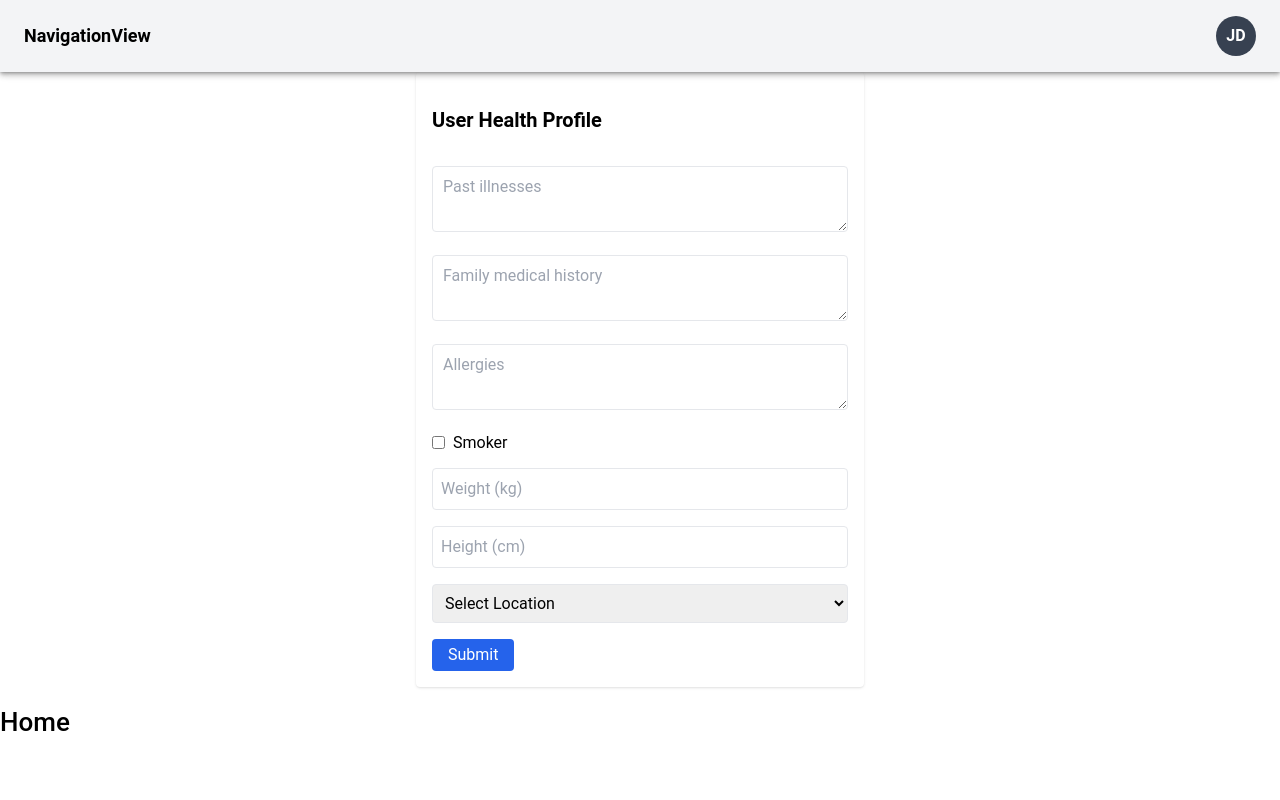
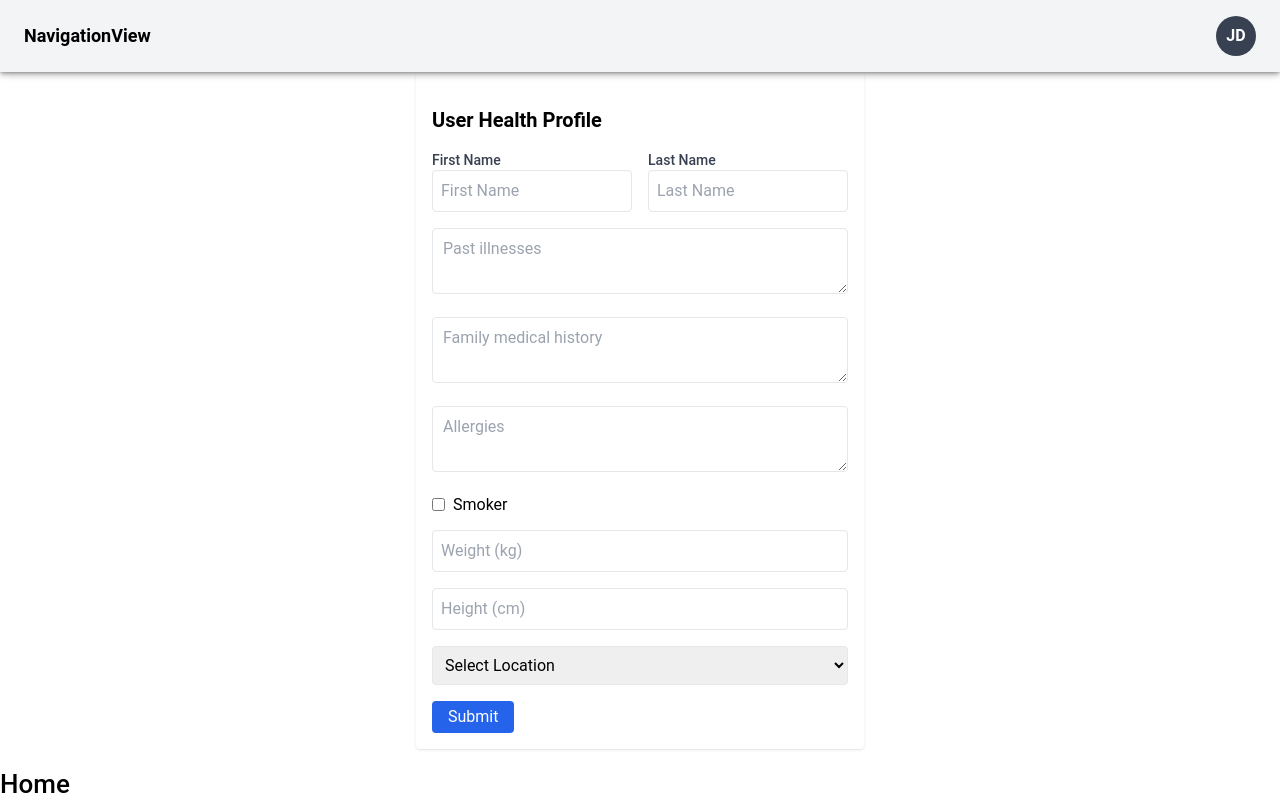
Before and after one commit to DimitarDevP/aiha-frontend, a React (Vite) app: page /tab1 in a window 1280 px wide. Built offline with nearby package versions, Linux system fonts and the light colour scheme.

Commit message:
added logic for navbar component rendering

```diff
--- a/src/components/Navigation/NavigationView.tsx
+++ b/src/components/Navigation/NavigationView.tsx
@@ -1,12 +1,14 @@
 import User from '../User/User'
+import { useState } from 'react';
+function NavigationView() {
+  const [isLoggedIn, setIsLoggedIn] = useState(true);
 
-function NavigationView() {
   return (
     <div className="flex justify-between items-center px-6 py-4 bg-gray-100 shadow z-[100000]">
       <div className="text-lg font-semibold">NavigationView</div>
-      <User />
+      {isLoggedIn && <User />} {/* Only show User component when logged in */}
     </div>
   );
 }
 
-export default NavigationView
+export default NavigationView;
--- a/src/components/User/UserInfo.tsx
+++ b/src/components/User/UserInfo.tsx
@@ -3,6 +3,8 @@ import React, { useState } from 'react';
 
 const UserProfileForm = () => {
   const [formData, setFormData] = useState({
+    firstName: '',
+    lastName: '',
     illnesses: '',
     familyHistory: '',
     allergies: '',
@@ -22,6 +24,7 @@ const UserProfileForm = () => {
       [name]: type === 'checkbox' ? checked : value,
     }));
   };
+
   const handleSubmit = (e: React.FormEvent) => {
     e.preventDefault();
     console.log('Form Submitted:', formData);
@@ -30,6 +33,37 @@ const UserProfileForm = () => {
   return (
     <form onSubmit={handleSubmit} className="max-w-md mx-auto p-4 bg-white shadow rounded space-y-4">
       <h2 className="text-xl font-bold mb-4">User Health Profile</h2>
+
+      <div className="grid grid-cols-2 gap-4">
+        <div>
+          <label htmlFor="firstName" className="block text-sm font-medium text-gray-700">
+            First Name
+          </label>
+          <input
+            type="text"
+            id="firstName"
+            name="firstName"
+            placeholder="First Name"
+            value={formData.firstName}
+            onChange={handleChange}
+            className="w-full border p-2 rounded"
+          />
+        </div>
+        <div>
+          <label htmlFor="lastName" className="block text-sm font-medium text-gray-700">
+            Last Name
+          </label>
+          <input
+            type="text"
+            id="lastName"
+            name="lastName"
+            placeholder="Last Name"
+            value={formData.lastName}
+            onChange={handleChange}
+            className="w-full border p-2 rounded"
+          />
+        </div>
+      </div>
 
       <textarea
         name="illnesses"
```
